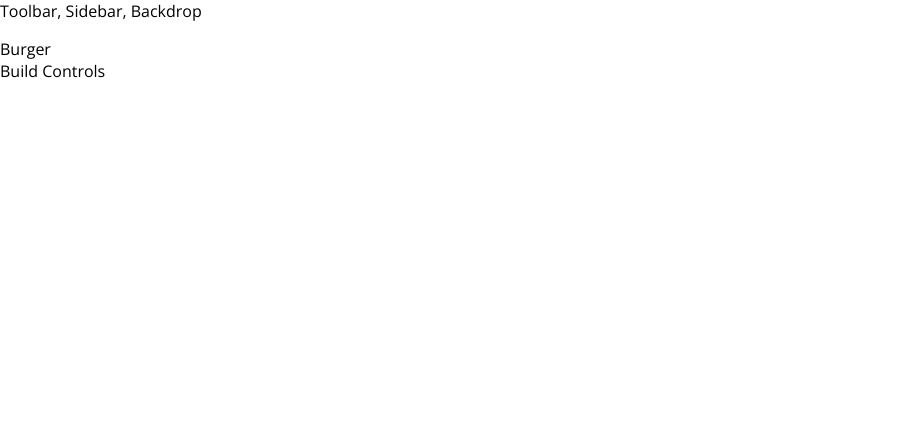
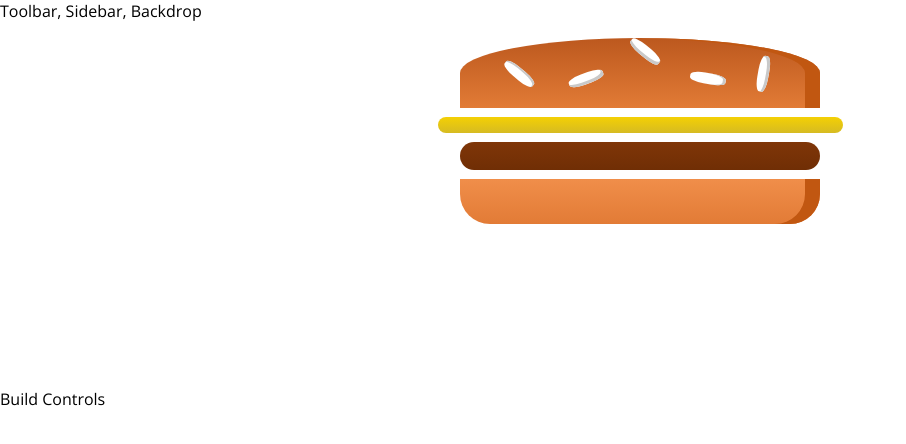
Before and after one commit to harjot85/burger-builder, a React app: page / in a window 1280 px wide. Shown: the top 444 px of the page, without its empty margins (0-906 px from the left). Built offline with nearby package versions, Linux system fonts and the light colour scheme.

Commit message:
render ingredients

```diff
--- /dev/null
+++ b/src/components/Burger/Burger.css
@@ -0,0 +1,15 @@
+.Burger {
+    width: 100%;
+    margin: auto;
+    height: 650px;
+    text-align: center;
+    font-weight: bold;
+    font-size: 1.2rem;
+}
+
+@media (min-width: 1000px) and (min-height: 700px) {
+    .Burger {
+        width: 450px;
+        height: 350px;
+    }
+}
--- a/src/components/Burger/Burger.js
+++ b/src/components/Burger/Burger.js
@@ -0,0 +1,17 @@
+import React from 'react';
+
+import classes from './Burger.css';
+import BurgerIngredients from '../BurgerIngredients/BurgerIngredients';
+
+const burger = (props) => {
+    return (
+        <div className={classes.Burger}>
+            <BurgerIngredients type = 'bread-top' />
+            <BurgerIngredients type = 'cheese' />
+            <BurgerIngredients type = 'meat' />
+            <BurgerIngredients type = 'bread-bottom' />
+        </div>
+    );
+}
+
+export default burger;
--- a/src/components/BurgerIngredients/BurgerIngredients.js
+++ b/src/components/BurgerIngredients/BurgerIngredients.js
@@ -32,6 +32,7 @@
     default:
       ingredient = null;
   }
+  return ingredient;
 };
 
 
--- a/src/components/containers/BurgerBuilder/BurgerBuilder.js
+++ b/src/components/containers/BurgerBuilder/BurgerBuilder.js
@@ -1,11 +1,12 @@
 import React, { Component, Fragment } from "react";
+import Burger from "../../Burger/Burger";
 
 class BurgerBuilder extends Component {
   state = {};
   render() {
     return (
       <Fragment>
-        <div>Burger</div>
+        <Burger/>
         <div>Build Controls</div>
       </Fragment>
     );
```
